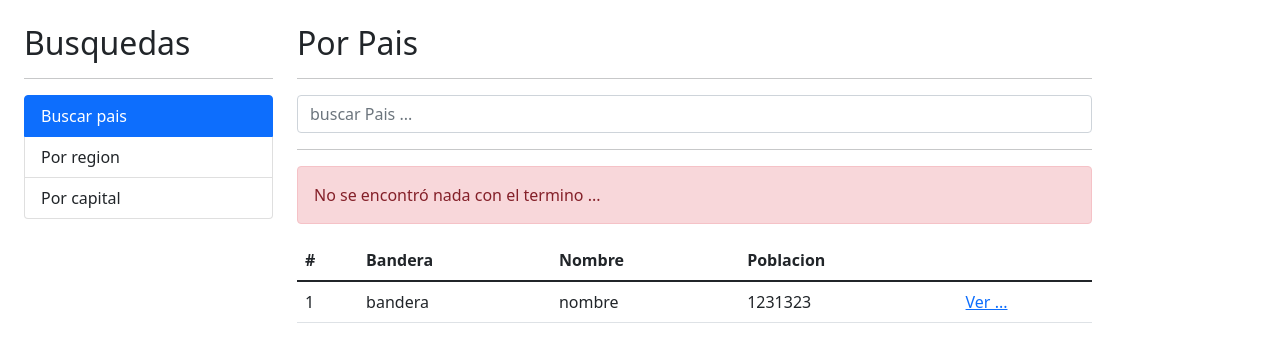
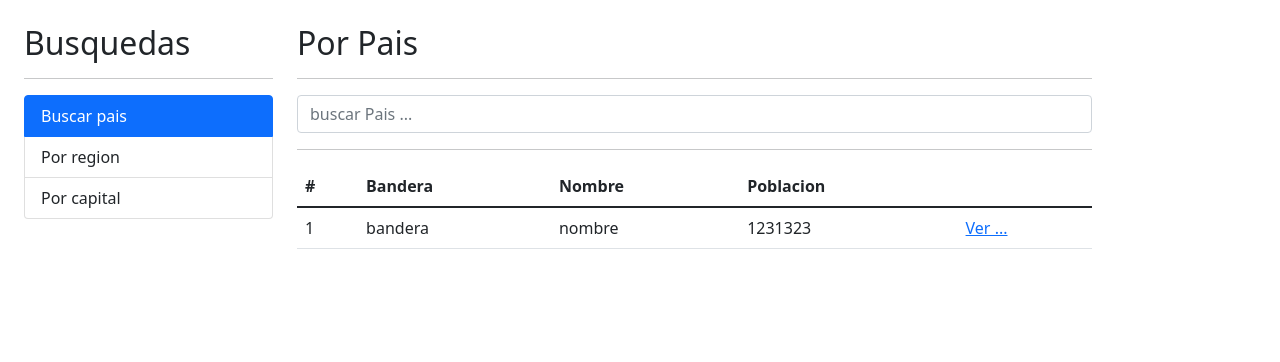
Before and after one commit to bimbaquingoch/03-paisesApp, an Angular app: page / in a window 1280 px wide. Shown: the top 362 px of the page. Built offline with nearby package versions, Linux system fonts and the light colour scheme.

Commit message:
Interfas países

```diff
--- a/src/app/pais/pages/por-pais/por-pais.component.html
+++ b/src/app/pais/pages/por-pais/por-pais.component.html
@@ -16,9 +16,12 @@
 </div>
 
 <hr />
-<div class="alert alert-danger">No se encontró nada con el termino ...</div>
 
-<div class="row">
+<div *ngIf="hayError" class="alert alert-danger">
+  No se encontró nada con el termino {{ termino }}
+</div>
+
+<div *ngIf="!hayError" class="row">
   <div class="col">
     <table class="table table-hover">
       <thead>
--- a/src/app/pais/pages/por-pais/por-pais.component.ts
+++ b/src/app/pais/pages/por-pais/por-pais.component.ts
@@ -10,14 +10,21 @@ import { PaisService } from '../../services/pais.service';
 export class PorPaisComponent
 {
   termino: string = '';
+  hayError: boolean = false;
   constructor ( private paisService: PaisService ) { }
 
   buscar()
   {
+    this.hayError = true;
     console.log( this.termino );
-    this.paisService.buscarPais( this.termino ).subscribe( resp => console.log( resp ) );
+
+    this.paisService.buscarPais( this.termino )
+      .subscribe( ( paises ) =>
+      {
+        console.log( paises );
+      }, ( err ) =>
+      {
+        this.hayError = true;
+      } );
   }
-
-
-
 }
--- a/src/app/pais/services/pais.service.ts
+++ b/src/app/pais/services/pais.service.ts
@@ -1,6 +1,7 @@
 import { HttpClient } from '@angular/common/http';
 import { Injectable } from '@angular/core';
 import { Observable } from 'rxjs';
+import { Country } from '../interfaces/pais.interface';
 
 @Injectable( {
   providedIn: 'root'
@@ -11,10 +12,10 @@ export class PaisService
 
   constructor ( private http: HttpClient ) { }
 
-  buscarPais( termino: string ): Observable<any>
+  buscarPais( termino: string ): Observable<Country[]>
   {
     const url: string = `${ this.apiUrl }/name/${ termino }`;
-    return this.http.get( url );
+    return this.http.get<Country[]>( url );
   }
 
 
```
Also changed, not shown: src/app/pais/interfaces/pais.interface.ts (added, +73 -0 lines).
